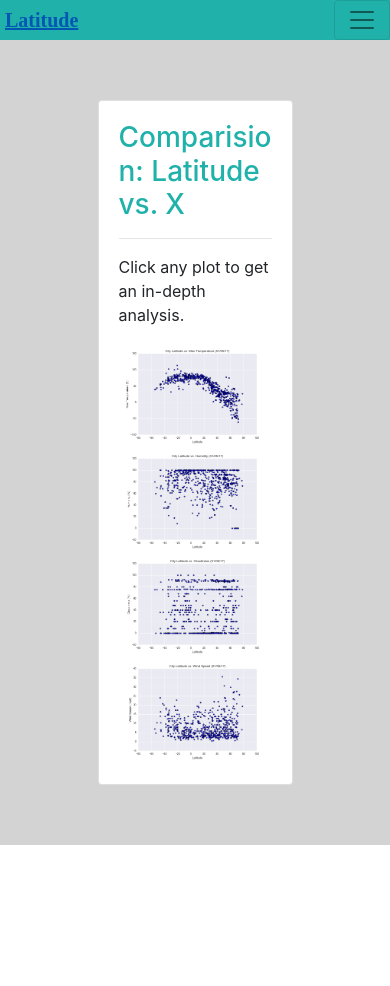
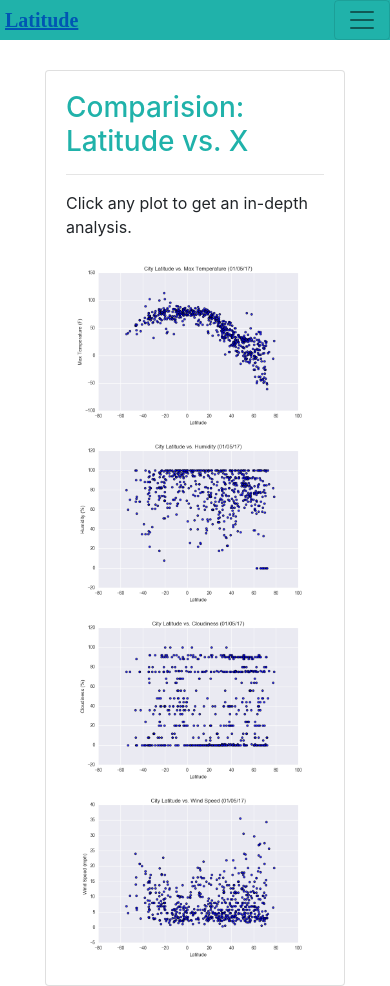
Before and after one commit to InsiyaKanjee/Web-Design-Challenge, a plain HTML site: page comparision.html in a window 390 px wide. Before the commit the page ends 845 px from the top, so only its background shows below. Drawn offline with nearby package versions, Linux system fonts and the light colour scheme.

Commit message:
draft version of comparision and style.css without graph heading

```diff
--- a/comparision.html
+++ b/comparision.html
@@ -28,7 +28,7 @@
 
     <nav class="navbar navbar-light navbar-custom-bg navbar-expand-md" style="padding: 0px;">
         <!-- Brand -->
-        <a class="home-button" href="#">Latitude</a>
+        <a class="home-button" href="index.html">Latitude</a>
 
         <!-- Toggler/collapsibe Button -->
         <button class="navbar-toggler" type="button" data-toggle="collapse" data-target="#collapsibleNavbar">
@@ -60,29 +60,30 @@
             </ul>
         </div>
     </nav>
+    <div class="container-fluid">
         <div class="row grey-bg">
             <div class="col d-flex justify-content-center">
-            <div class="card w-50" style="margin: 60px;">
+                <div class="card main-card">
                     <div class="card-body">
                         <h3 class="card-title">Comparision: Latitude vs. X</h3>
                         <hr>
                         <p>Click any plot to get an in-depth analysis.</p>
                         <div class="row">
-                        <div class="col-sm-6">
+                            <div class="col-sm-6 d-flex justify-content-center">
                                 <img src="https://github.com/InsiyaKanjee/Web-Design-Challenge/blob/main/Resources/assets/images/Fig1.png?raw=true"
                                     style="max-width: 100%; height: auto;" class="img-fluid logo" alt="...">
                             </div>
-                        <div class="col-sm-6">
+                            <div class="col-sm-6 d-flex justify-content-center">
                                 <img src="https://github.com/InsiyaKanjee/Web-Design-Challenge/blob/main/Resources/assets/images/Fig2.png?raw=true"
                                     style="max-width: 100%; height: auto;" class="img-fluid logo" alt="...">
                             </div>
                         </div>
                         <div class="row">
-                        <div class="col-sm-6">
+                            <div class="col-sm-6 d-flex justify-content-center">
                                 <img src="https://github.com/InsiyaKanjee/Web-Design-Challenge/blob/main/Resources/assets/images/Fig3.png?raw=true"
                                     style="max-width: 100%; height: auto;" class="img-fluid logo" alt="...">
                             </div>
-                        <div class="col-sm-6">
+                            <div class="col-sm-6 d-flex justify-content-center">
                                 <img src="https://github.com/InsiyaKanjee/Web-Design-Challenge/blob/main/Resources/assets/images/Fig4.png?raw=true"
                                     style="max-width: 100%; height: auto;" class="img-fluid logo" alt="...">
                             </div>
@@ -92,6 +93,7 @@
                 </div>
             </div>
         </div>
+    </div>
 </body>
 
 </html>
--- a/style.css
+++ b/style.css
@@ -29,10 +29,21 @@
   background-color: lightgrey; /* add background-color to active links */
 }
 
+.main-card {
+  margin: 30px;
+}
+
 @media (max-width: 768px) {
   .navbar-custom-bg {
      background-color: lightseagreen;
    }
+  .grey-bg {
+     background-color: transparent;
+   }
+  .main-card {
+    margin: 30px;
+  }
+  .w-50 {}
  }
 
 h3 {
```
Lines whose indentation alone changed are shown as unchanged.
